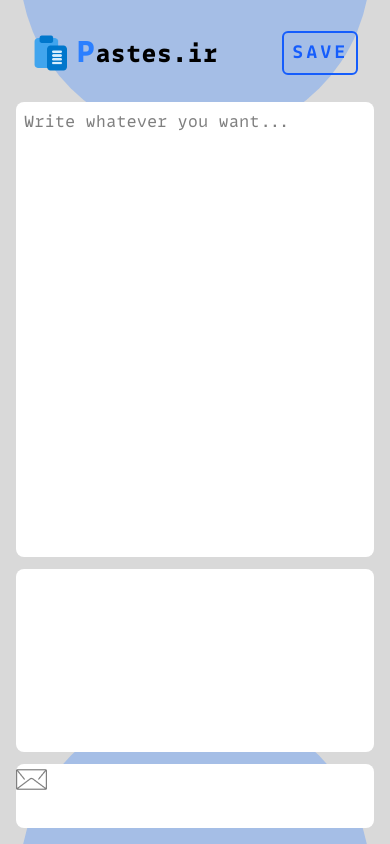
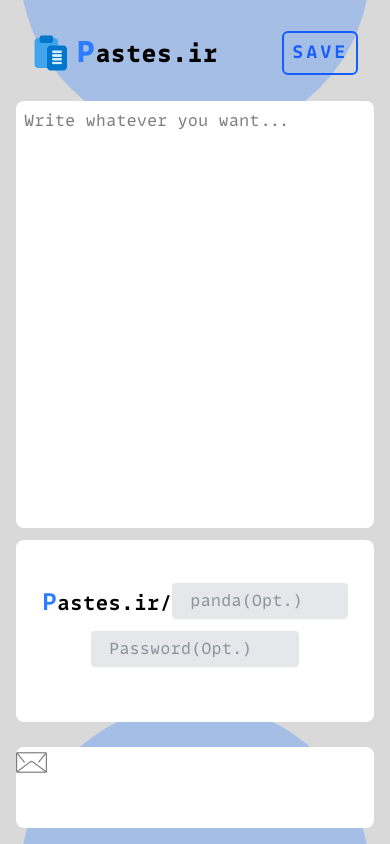
Before and after one commit to mahdyar/pastes, a React (Vite) app: page / in a window 390 px wide. Built offline with nearby package versions, Linux system fonts and the light colour scheme.

Commit message:
refactor layout and component styles for improved responsiveness and consistency

```diff
--- a/src/components/footer/Footer.tsx
+++ b/src/components/footer/Footer.tsx
@@ -1,6 +1,6 @@
 const Footer = () => {
   return (
-    <footer className="bg-white h-[8%] sm:h-[10%] rounded-lg mb-4 mt-3">
+    <footer className="bg-white h-[10%] rounded-lg">
       <div>
         <button className="cursor-pointer">
           <img src="/mail.png" alt="mail" />
--- a/src/components/logo/Logo.tsx
+++ b/src/components/logo/Logo.tsx
@@ -5,8 +5,8 @@
     <div>
       <Link to={"/"} className="flex gap-1 items-center">
         <img src="/pastes.png" alt="" className="w-10" />
-        <h1 className="font-black text-2xl sm:text-3xl">
-          <span className="text-blue-500 text-3xl sm:text-4xl">P</span>
+        <h1 className="font-black text-2xl lg:text-3xl">
+          <span className="text-blue-500 text-3xl lg:text-4xl">P</span>
           astes.ir
         </h1>
       </Link>
--- a/src/layout.tsx
+++ b/src/layout.tsx
@@ -5,12 +5,12 @@
 
 export default function Layout() {
   return (
-    <div className="bg-main-background h-screen w-full font-display relative">
+    <div className="bg-main-background h-screen px-4 w-full font-display relative">
       <div className="-z-0 fixed">
         <div className="bg-blue-500/30 w-[90vw] max-w-[450px] h-[90vw] max-h-[450px] rounded-full fixed -top-1/4 right-1/2 translate-x-1/2 sm:translate-0 sm:-right-22 sm:max-h-[400px] sm:max-w-[400px]"></div>
         <div className="bg-blue-500/30 w-[90vw] max-w-[450px] h-[90vw] max-h-[450px] rounded-full fixed -bottom-1/4 right-1/2 translate-x-1/2 sm:translate-0 sm:-left-22 sm:max-h-[400px] sm:max-w-[400px]"></div>
       </div>
-      <div className="relative h-screen px-4 flex justify-center flex-col">
+      <div className="relative h-screen flex flex-col py-4">
         <Outlet />
         <Footer />
       </div>
--- a/src/pages/App.tsx
+++ b/src/pages/App.tsx
@@ -3,8 +3,8 @@
 
 function App() {
   return (
-    <div className="flex flex-col gap-3 h-[92%] mt-4">
-      <header className="w-full mx-auto rounded-lg h-[10%] md:h-[10%] flex items-center md:bg-white justify-between p-4">
+    <div className="flex flex-col gap-3 h-[90%]">
+      <header className="w-full mx-auto rounded-lg h-[10%] flex items-center md:bg-white justify-between p-4">
         <div className="flex items-center">
           <Logo />
           <div className="hidden md:flex md:gap-3 lg:gap-5">
@@ -18,7 +18,7 @@
               <input
                 type="text"
                 name="custom-url"
-                className="bg-gray-200 appearance-none border-2 border-gray-200 rounded w-44 py-1.5 px-4 text-gray-700 leading-tight focus:outline-none focus:bg-white focus:border-blue-500"
+                className="bg-gray-200 appearance-none border-2 border-gray-200 rounded w-44 lg:w-52 py-1.5 px-4 text-gray-700 leading-tight focus:outline-none focus:bg-white focus:border-blue-500"
                 placeholder="panda(Opt.)"
               />
             </div>
@@ -26,7 +26,7 @@
               <input
                 type="text"
                 name="custom-url"
-                className="bg-gray-200 appearance-none border-2 border-gray-200 rounded w-52 py-1.5 px-4 text-gray-700 leading-tight focus:outline-none focus:bg-white focus:border-blue-500"
+                className="bg-gray-200 appearance-none border-2 border-gray-200 rounded w-48 lg:w-54 py-1.5 px-4 text-gray-700 leading-tight focus:outline-none focus:bg-white focus:border-blue-500"
                 placeholder="Password(Opt.)"
               />
             </div>
@@ -36,18 +36,40 @@
 
         <SubmitBtn className="md:hidden" />
       </header>
-      <main className="flex flex-col gap-3 h-[90%] md:h-[90%]">
-        <div className="h-[70%] sm:h-[88%] md:h-[100%] bg-white w-full rounded-lg">
+      <main className="flex flex-col gap-3 h-[85%]">
+        <div className="h-[70%] sm:h-[90%] md:h-[100%] bg-white w-full rounded-lg">
           <textarea
             name="text"
             id="textarea"
             className="w-full p-2 h-full focus:outline-1 focus:outline-black-30 rounded-lg"
             placeholder="Write whatever you want..."
-            rows={20}
-            cols={33}
           ></textarea>
         </div>
-        <div className="h-[30%] sm:h-[12%] bg-white w-full rounded-lg md:hidden"></div>
+        <div className="flex gap-3 flex-col items-center justify-center sm:flex-row h-[30%] sm:h-[15%] bg-white w-full rounded-lg md:hidden">
+          <div className="flex items-center">
+            <label
+              htmlFor="custom-url"
+              className="text-xl block font-bold mt-1"
+            >
+              <span className="text-blue-500 text-2xl">P</span>astes.ir/
+            </label>
+            <input
+              type="text"
+              name="custom-url"
+              className="bg-gray-200 appearance-none border-2 border-gray-200 rounded w-44 py-1.5 px-4 text-gray-700 leading-tight focus:outline-none focus:bg-white focus:border-blue-500"
+              placeholder="panda(Opt.)"
+            />
+          </div>
+          <div className="flex items-center">
+            <input
+              type="text"
+              name="custom-url"
+              className="bg-gray-200 appearance-none border-2 border-gray-200 rounded w-52 py-1.5 px-4 text-gray-700 leading-tight focus:outline-none focus:bg-white focus:border-blue-500"
+              placeholder="Password(Opt.)"
+            />
+          </div>
+          <SubmitBtn className="hidden md:block" />
+        </div>
       </main>
     </div>
   );
```
